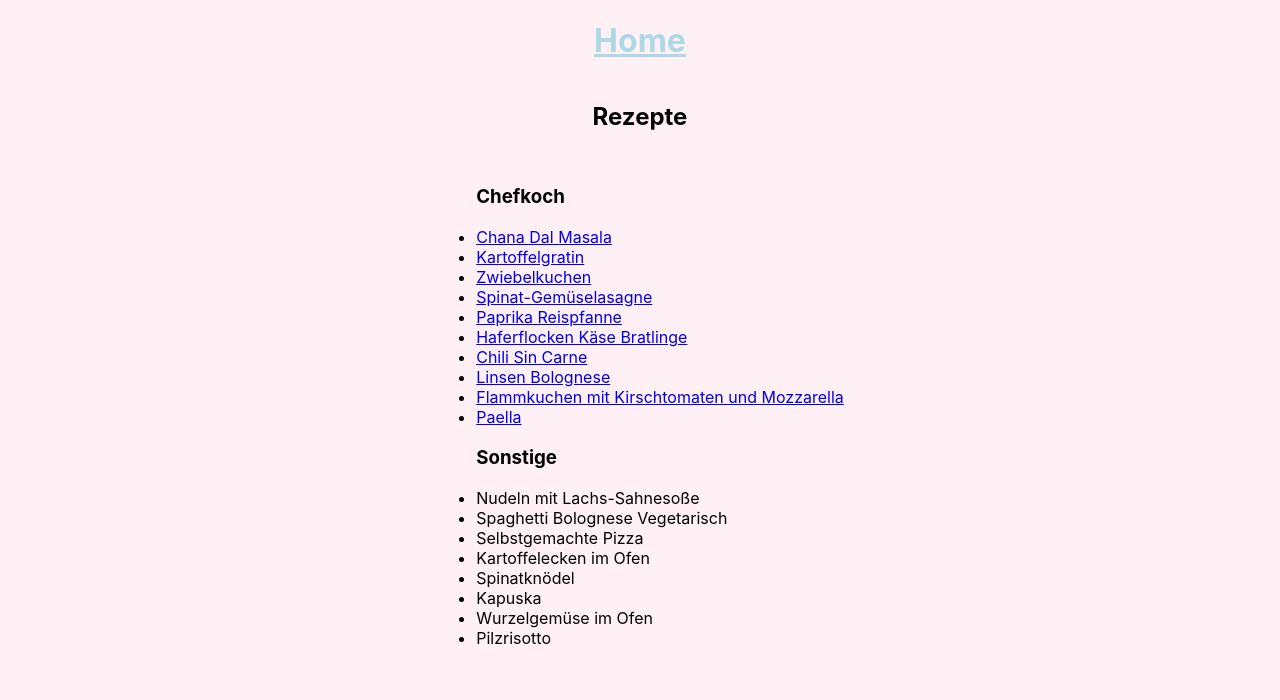
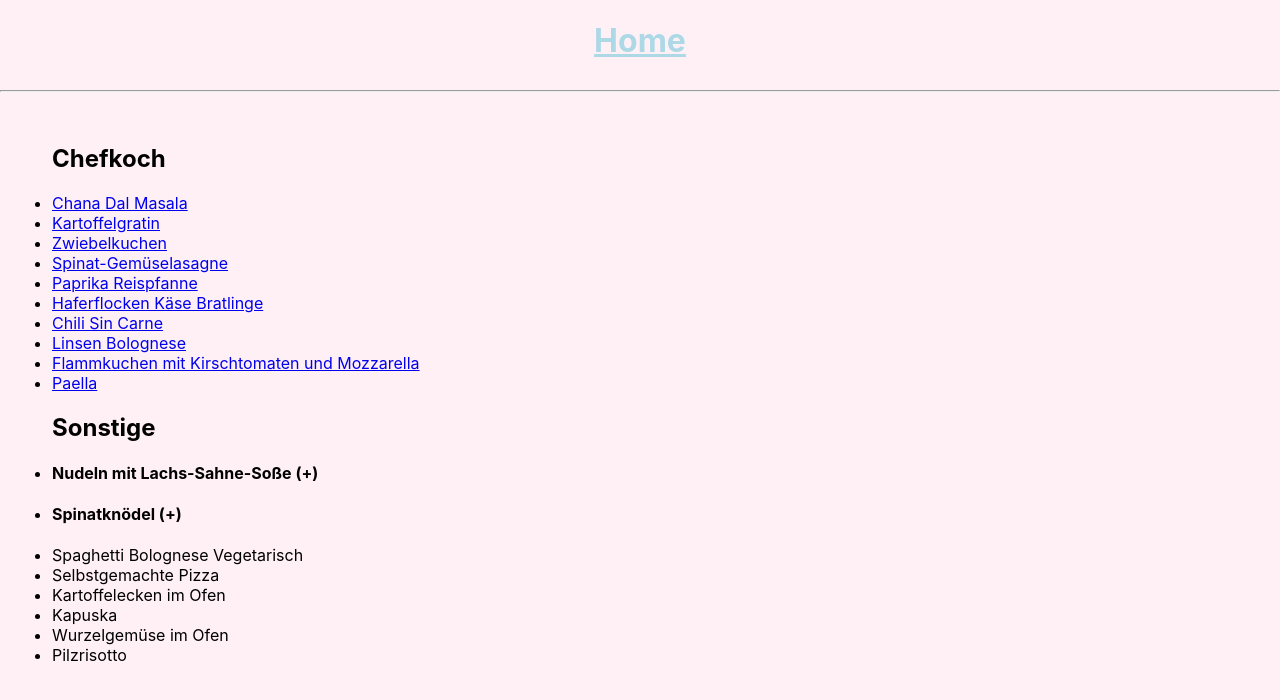
Before and after one commit to clpstar1/rustle, a React (Vite) app: page / in a window 1280 px wide. Both pictures are taken after a click on the item "Recipes". Shown: the top 700 px of the page. Built offline with nearby package versions, Linux system fonts and the light colour scheme.

Commit message:
some styling

```diff
--- a/src/App.css
+++ b/src/App.css
@@ -3,3 +3,5 @@
   text-decoration: underline;
   cursor: pointer;
 }
+
+.dropdown {}
--- a/src/App.tsx
+++ b/src/App.tsx
@@ -1,12 +1,60 @@
 import { ReactElement, useState } from "react";
 import { Rustle } from "./Rustle";
+import RecipeDropdown from "./ui/Dropdown"
 import "./App.css"
 
 enum Nav {
   Home,
   Synth,
-  Recipes
+  Recipes,
+  Misc
 }
+
+export interface Recipe {
+  title: string,
+  ingredients: string[],
+  instructions: string
+}
+
+const recipes: Recipe[] = [
+  {
+    title: "Nudeln mit Lachs-Sahne-Soße",
+    ingredients: [
+      "Lachsfilet (Tiefgekühlt)",
+      "Nudeln",
+      "Sahne",
+      "Tomatenmark",
+      "Weißwein",
+      "Zwiebel (x1)",
+      "Knoblauch (x1)"
+    ],
+    instructions: ""
+  },
+  {
+    title: "Spinatknödel",
+    ingredients: [
+      "Spinat (500g)",
+      "Knödelbrot (800g) (5-8 Brötchen, 2 Aldi Baguettes)",
+      "Butter (50g)",
+      "Zwiebel (x1)",
+      "Petersilie (1 Bunde)",
+      "Eier (x4)",
+      "1 EL Mehl",
+      "Muskat",
+      "Salz u. Pfeffer",
+      "Ricotta (200g)",
+      "Gratinkäse (1 Beutel)",
+      "Parmesankäse",
+      "Milch (500ml)"
+    ],
+    instructions: `
+    Die Milch erhitze (nicht kochen), über das Knodelbrot gießen und ca. 10 Minuten ziehen lassen.
+    Eier mit den Gewürzen vermischen, den Ricotta und den Käse über das Knödelbrot geben und alles zu einer homogenen Masse vermischen.
+    Die Hände anfeuchten und aus dem Teig Knödel formen
+    In einem großen Topf leicht gesalzenes Wasser zum sieden bringen und die Knödel ca. 20 Minuten bei leicht köchelndem Wasser ziehen lassen.
+    `
+  }
+]
 
 export default function App() {
 
@@ -17,11 +65,9 @@ export default function App() {
       case Nav.Home: return (
         <div style={
           {
-            width: "100vw",
-            height: "100vh",
             display: "flex",
             flexDirection: "column",
-            alignItems: "center"
+            alignItems: "center",
           }} >
           <h1>Welcome to my cool Webpage, we have:</h1>
           <ul style={{ fontSize: 28 }}>
@@ -31,7 +77,7 @@ export default function App() {
             <li onClick={() => setNav(Nav.Recipes)}>
               <span className="link">Recipes</span>
             </li>
-            <li>
+            <li onClick={() => setNav(Nav.Misc)}>
               <span className="link">Fun, fun and more fun</span>
             </li>
           </ul>
@@ -40,15 +86,13 @@ export default function App() {
       case Nav.Recipes: return (
         <div style={
           {
-            width: "100vw",
-            height: "100vh",
             display: "flex",
             flexDirection: "column",
-            alignItems: "center"
+            alignItems: "center",
+            padding: 8
           }} >
-          <h2>Rezepte</h2>
-          <ul>
-            <h3>Chefkoch</h3>
+          <ul style={{ width: "95vw" }}>
+            <h2>Chefkoch</h2>
             <li><a href="https://www.chefkoch.de/rezepte/2319301369741654/Chana-Dal-Masala.html">Chana Dal Masala</a></li>
             <li><a href="https://www.chefkoch.de/rezepte/837601188560864/Kartoffelgratin.html">Kartoffelgratin</a></li>
             <li><a href="https://www.chefkoch.de/rezepte/1716851280413039/Einfacher-Zwiebelkuchen.html">Zwiebelkuchen</a></li>
@@ -59,12 +103,15 @@ export default function App() {
             <li><a href="https://www.chefkoch.de/rezepte/3735491566893477/Rote-Linsen-Bolognese.html">Linsen Bolognese</a></li>
             <li><a href="https://www.chefkoch.de/rezepte/2306671368023432/Tomaten-Mozzarella-Flammkuchen.html">Flammkuchen mit Kirschtomaten und Mozzarella</a></li>
             <li><a href="https://www.chefkoch.de/rezepte/3412691508501546/Paella-mit-Meeresfruechten.html">Paella</a></li>
-            <h3>Sonstige</h3>
-            <li>Nudeln mit Lachs-Sahnesoße</li>
+            <h2>Sonstige</h2>
+            {recipes.map(recipe =>
+              <li>
+                <RecipeDropdown title={recipe.title} ingredients={recipe.ingredients} instructions={recipe.instructions} />
+              </li>
+            )}
             <li>Spaghetti Bolognese Vegetarisch</li>
             <li>Selbstgemachte Pizza</li>
             <li>Kartoffelecken im Ofen</li>
-            <li>Spinatknödel</li>
             <li>Kapuska</li>
             <li>Wurzelgemüse im Ofen</li>
             <li>Pilzrisotto</li>
@@ -75,6 +122,9 @@ export default function App() {
         <div>
           <Rustle />
         </div>
+      )
+      case Nav.Misc: return (
+        <div>Tricked you, theres only misery here.</div>
       )
     }
   }
@@ -92,7 +142,10 @@ export default function App() {
       >
         <h1>Home</h1>
       </div>
-      {body()}
+      <hr />
+      <div style={{ paddingLeft: 8, paddingRight: 8 }}>
+        {body()}
+      </div>
     </>
   )
 }
--- /dev/null
+++ b/src/ui/Dropdown.tsx
@@ -0,0 +1,41 @@
+import { useState } from 'react';
+import { Recipe } from '../App'
+
+
+// Dropdown Component
+const RecipeDropdown = ({ title, ingredients, instructions }: Recipe) => {
+    const [isOpen, setIsOpen] = useState(false);
+
+    // Toggle the dropdown open/close state
+    const toggleDropdown = () => setIsOpen(!isOpen);
+
+    const instructionsSplit = instructions.split("\n")
+
+    return (
+        <div className="dropdown">
+            {/* Dropdown header */}
+            <div>
+                <h4 className="link" onClick={toggleDropdown}>
+                    {`${title} (${isOpen ? "-" : "+"})`}
+                </h4>
+            </div>
+            {/* Dropdown items (only visible if isOpen is true) */}
+            {isOpen && (
+                <>
+                    <ul className="dropdown-list">
+                        {ingredients.map((item, index) => (
+                            <li key={index} className="dropdown-item">
+                                {item}
+                            </li>
+                        ))}
+                    </ul>
+                    {instructionsSplit.map((sentence, index) => <p style={{ marginTop: index == 0 ? "revert" : 0, marginBottom: index === instructionsSplit.length - 1 ? "revert" : 0 }}>{sentence}</p>)}
+                    <span style={{ border: "1px solid black" }} className="link" onClick={toggleDropdown}>close</span>
+                    <hr style={{ opacity: 0.5 }} />
+                </>
+            )}
+        </div>
+    );
+};
+
+export default RecipeDropdown
```
